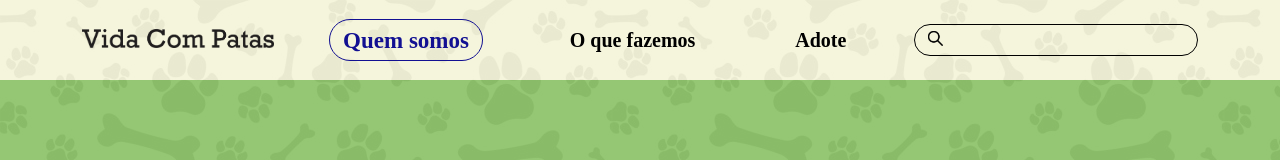
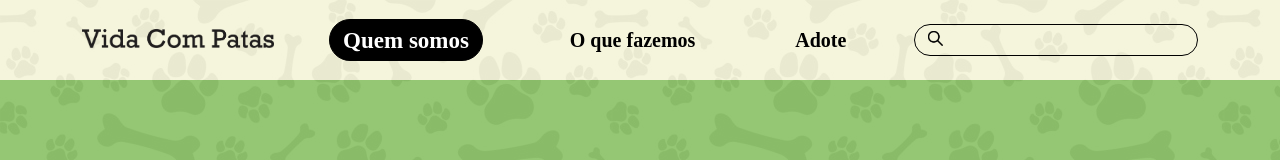
Before and after one commit to Moises-Barbosa/vida_com_patas, a plain HTML site: page index.html in a window 1280 px wide. In both pictures the pointer is over the link "Quem somos". Shown: the top 160 px of the page. Drawn offline with Linux system fonts and the light colour scheme; a web font is replaced by a local one.

Commit message:
Ajustes nos hovers

```diff
--- a/style.css
+++ b/style.css
@@ -51,8 +51,9 @@ a {
 a:hover {
   cursor: pointer;
   transition: 1s;
-  color: rgb(18, 16, 146);
-  border: 1px solid rgb(18, 16, 146);
+  color: #fff;
+  background-color: #000;
+  border: 1px solid #000;
   border-radius: 3vw;
   font-size: 23px;
 }
@@ -122,7 +123,6 @@ header input {
   font-size: 20px;
   text-align: justify;
   line-height: 1.2;
-  margin-bottom: ;
 }
 
 .bnt {
@@ -154,8 +154,6 @@ header input {
   transition: 1s;
   background-color: #000;
   color: rgb(245, 245, 219);
-  padding: 10px 23px 10px 23px;
-  font-size: 20px;
 }
 
 .logo {
```
